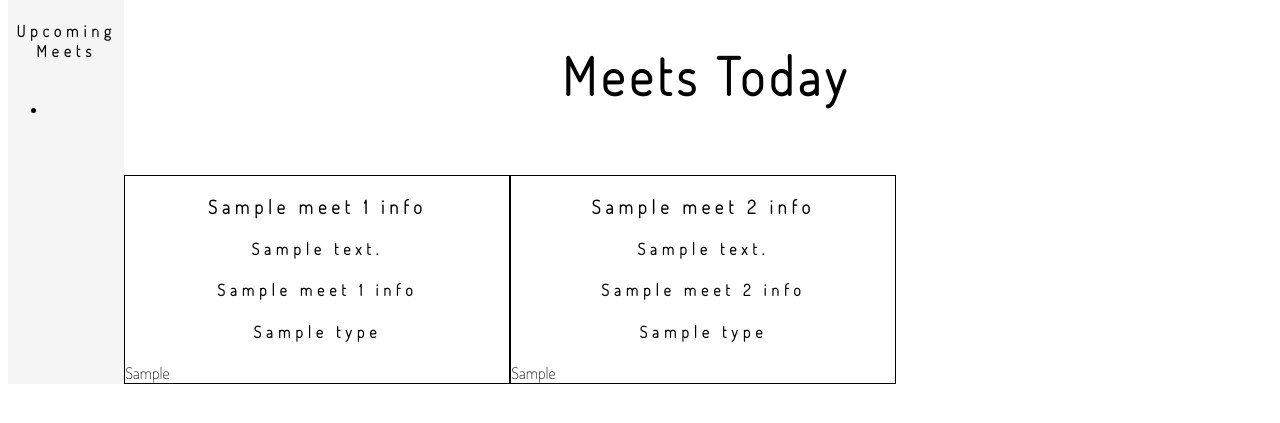
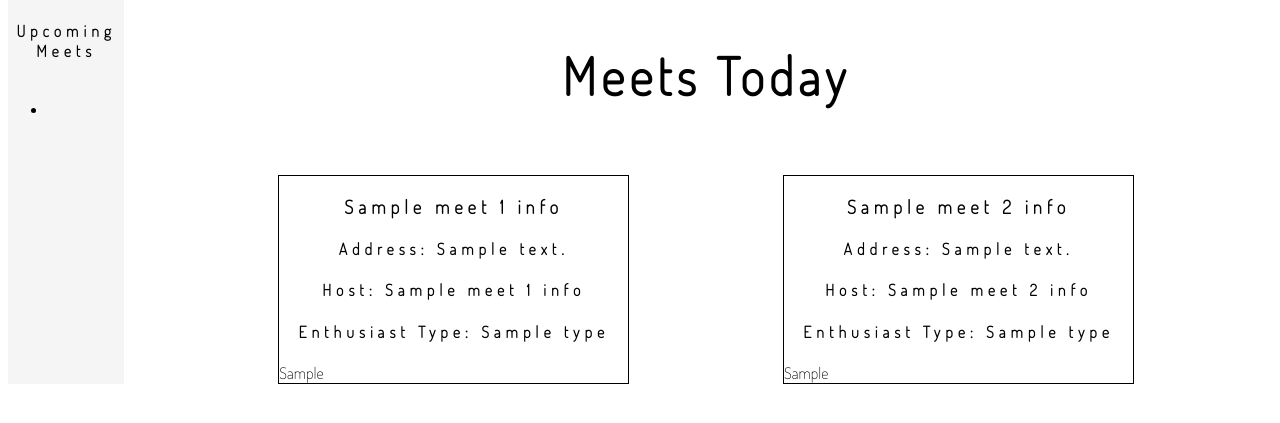
Before and after one commit to wadeChriestenson/car_meet, a Django app: template templates/car_meets.html in a window 1280 px wide. Shown: the part 155-578 px from the top of the page. Run offline with Django 4.2, Linux system fonts and the light colour scheme; the template is opened without the code that fills it: most values are stand-ins (such as "Sample title", 1, 10 or a date in 2020); some libraries are stand-ins or nearby versions.

Commit message:
03/27/2022 - WC Updated requirements.txt Added ploty mappbox to show car meet locations

```diff
--- a/salem/static/css/car_meet11111111111111.css
+++ b/salem/static/css/car_meet11111111111111.css
@@ -73,8 +73,9 @@ h2{
 .maps{
     display: flex;
     flex-direction: row;
+    justify-content: space-evenly;
 }
-.map{
+.map {
     border: 1px solid black;
-    width: 33%;
+    width: 30%;
 }
--- a/templates/car_meets.html
+++ b/templates/car_meets.html
@@ -33,16 +33,16 @@
         <div class="maps">
             <div class="map">
                 <h3>{{ meet_1_Info.locationName }}</h3>
-                <h4>{{ meet_1_Info.address }}</h4>
-                <h4>{{ meet_1_Info.hostName }}</h4>
-                <h4>{{ meet_1_Info.type }}</h4>
+                <h4>Address: {{ meet_1_Info.address }}</h4>
+                <h4>Host: {{ meet_1_Info.hostName }}</h4>
+                <h4>Enthusiast Type: {{ meet_1_Info.type }}</h4>
                 <div>{{ meet_1_Map | safe }}</div>
             </div>
             <div class="map">
                 <h3>{{ meet_2_Info.locationName }}</h3>
-                <h4>{{ meet_2_Info.address }}</h4>
-                <h4>{{ meet_2_Info.hostName }}</h4>
-                <h4>{{ meet_2_Info.type }}</h4>
+                <h4>Address: {{ meet_2_Info.address }}</h4>
+                <h4>Host: {{ meet_2_Info.hostName }}</h4>
+                <h4>Enthusiast Type: {{ meet_2_Info.type }}</h4>
                 <div>{{ meet_2_Map | safe }}</div>
             </div>
         </div>
```
